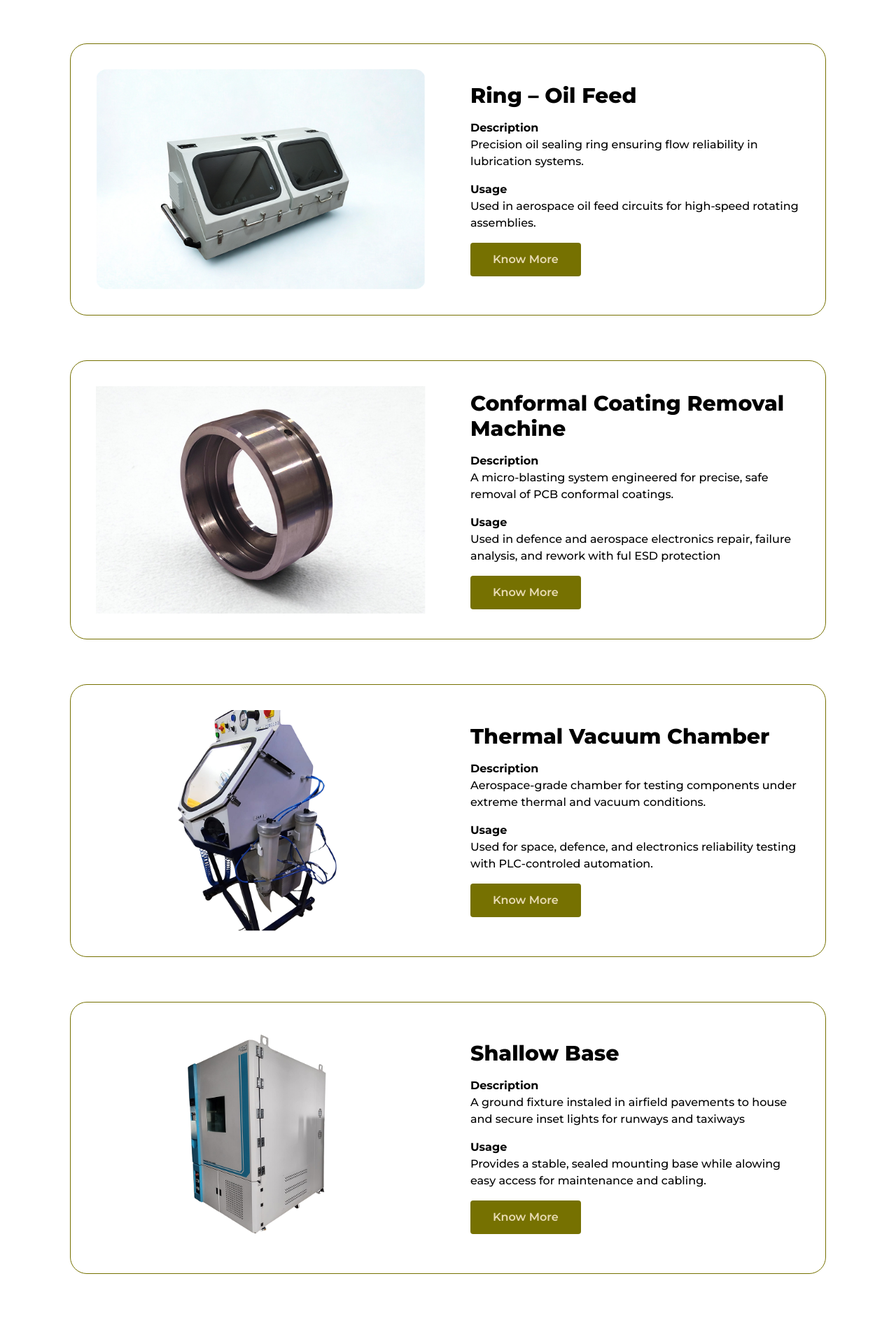
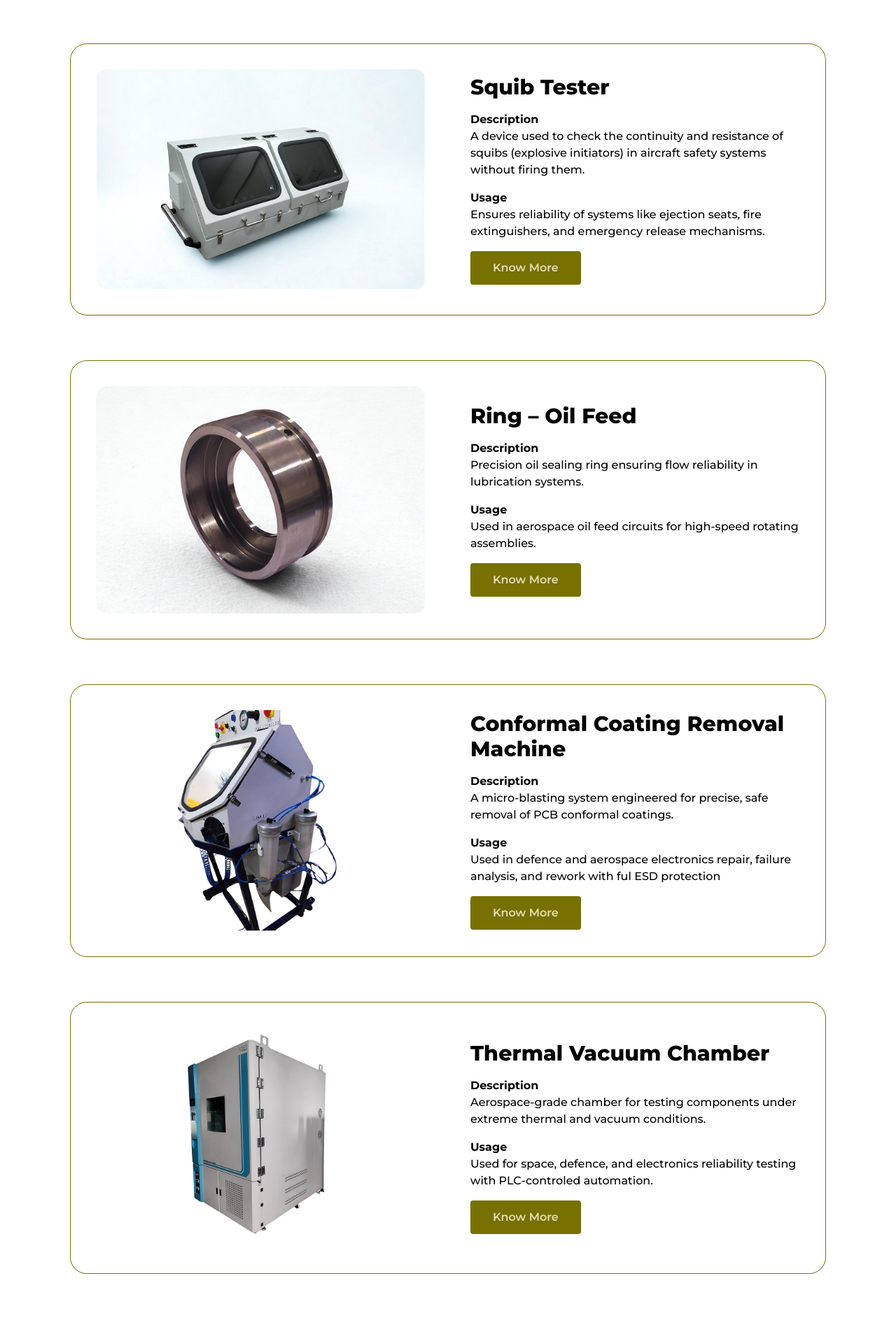
Before and after one commit to Wasiquekh/jetsys, a Next.js app: page /solutions/indegenization/indegenization-equipments in a window 1280 px wide. Shown: the part 936-2840 px from the top of the page at 70% size. Built offline with nearby package versions, Linux system fonts and the light colour scheme.

Commit message:
working...

```diff
--- a/src/app/solutions/indegenization/indegenization-equipments/page.tsx
+++ b/src/app/solutions/indegenization/indegenization-equipments/page.tsx
@@ -76,6 +76,33 @@ const page = () => {
               />
             </div>
             <div>
+              <h2 className=" font-extrabold text-3xl mb-4">Squib Tester</h2>
+              <p className=" font-medium text-base mb-4">
+                <strong> Description</strong> <br />A device used to check the
+                continuity and resistance of squibs (explosive initiators) in
+                aircraft safety systems without firing them.
+              </p>
+              <p className="font-medium text-base mb-4">
+                <strong> Usage</strong> <br />
+                Ensures reliability of systems like ejection seats, fire
+                extinguishers, and emergency release mechanisms.
+              </p>
+              <button className=" bg-primary text-[#E9DCB4] py-3 px-8 text-base font-semibold rounded hover:bg-[#5f5b00] transition ">
+                Know More
+              </button>
+            </div>
+          </div>
+          <div className=" border border-primary rounded-3xl grid grid-cols-2 items-center gap-16 p-9 mb-16">
+            <div>
+              <Image
+                src="/images/Ring – Oil Feed.png"
+                width={1000}
+                height={1000}
+                alt="Picture of the author"
+                className=" rounded-2xl"
+              />
+            </div>
+            <div>
               <h2 className=" font-extrabold text-3xl mb-4">Ring – Oil Feed</h2>
               <p className=" font-medium text-base mb-4">
                 <strong> Description</strong> <br />
@@ -95,7 +122,7 @@ const page = () => {
           <div className=" border border-primary rounded-3xl grid grid-cols-2 items-center gap-16 p-9 mb-16">
             <div>
               <Image
-                src="/images/Ring – Oil Feed.png"
+                src="/images/Conformal Coating Removal Machine.png"
                 width={1000}
                 height={1000}
                 alt="Picture of the author"
@@ -122,7 +149,7 @@ const page = () => {
           <div className=" border border-primary rounded-3xl grid grid-cols-2 items-center gap-16 p-9 mb-16">
             <div>
               <Image
-                src="/images/Conformal Coating Removal Machine.png"
+                src="/images/Thermal Vacuum Chamber.png"
                 width={1000}
                 height={1000}
                 alt="Picture of the author"
@@ -147,32 +174,6 @@ const page = () => {
               </button>
             </div>
           </div>
-          <div className=" border border-primary rounded-3xl grid grid-cols-2 items-center gap-16 p-9 mb-16">
-            <div>
-              <Image
-                src="/images/Thermal Vacuum Chamber.png"
-                width={1000}
-                height={1000}
-                alt="Picture of the author"
-              />
-            </div>
-            <div>
-              <h2 className=" font-extrabold text-3xl mb-4">Shallow Base</h2>
-              <p className=" font-medium text-base mb-4">
-                <strong> Description</strong> <br />A ground fixture instaled in
-                airfield pavements to house and secure inset lights for runways
-                and taxiways
-              </p>
-              <p className="font-medium text-base mb-4">
-                <strong> Usage</strong> <br />
-                Provides a stable, sealed mounting base while alowing easy
-                access for maintenance and cabling.
-              </p>
-              <button className=" bg-primary text-[#E9DCB4] py-3 px-8 text-base font-semibold rounded hover:bg-[#5f5b00] transition ">
-                Know More
-              </button>
-            </div>
-          </div>
         </div>
       </section>
       <Footer />
--- a/src/app/solutions/page.tsx
+++ b/src/app/solutions/page.tsx
@@ -67,90 +67,6 @@ const page = () => {
         </div>
       </section>
       <SolutionAnimate />
-      <section>
-        <div className="container">
-          {/* ⬇️ Added `items-stretch` to make all cards equal height */}
-          <div className="grid grid-cols-3 gap-5 items-stretch">
-            {/* Card 1 */}
-            {/* ⬇️ Added `h-full flex flex-col` to enable button alignment */}
-            <div className="shadow-[0px_4px_11.1px_0px_#00000040] rounded-2xl p-5 h-full flex flex-col">
-              <Image
-                src="/images/Indegenization.png"
-                width={500}
-                height={500}
-                alt="Picture of the author"
-                className="mb-5 rounded-2xl"
-              />
-              <h2 className="font-bold text-2xl mb-5">Indegenization</h2>
-              <p className="font-bold text-sm mb-5">
-                Precision Beyond Expectations
-              </p>
-              <p className="font-normal text-sm mb-5">
-                Our aviation equipment portfolio is engineered to deliver high
-                performance, meeting rigorous industry standards. Explore how
-                our products optimize operational excellence in aviation.
-              </p>
-              {/* ⬇️ Added `mt-auto` to push button to bottom */}
-              <button className="bg-primary px-8 py-3 rounded mb-5 mt-auto hover:bg-[#5f5b00] transition">
-                <span className="text-[#E9DCB4] font-semibold text-base">
-                  Explore Now
-                </span>
-              </button>
-            </div>
-
-            {/* Card 2 */}
-            <div className="shadow-[0px_4px_11.1px_0px_#00000040] rounded-2xl p-5 h-full flex flex-col">
-              <Image
-                src="/images/Testing & Maintenance.png"
-                width={500}
-                height={500}
-                alt="Picture of the author"
-                className="mb-5"
-              />
-              <h2 className="font-bold text-2xl mb-5">
-                Testing & Maintenance{" "}
-              </h2>
-              <p className="font-bold text-sm mb-5">
-                Ensuring Operational Continuity
-              </p>
-              <p className="font-normal text-sm mb-5">
-                Our comprehensive range of runway spares ensures seamless
-                operations, enabling uninterrupted performance for your fleet.
-              </p>
-              <button className="bg-primary px-8 py-3 rounded mb-5 mt-auto hover:bg-[#5f5b00] transition">
-                <span className="text-[#E9DCB4] font-semibold text-base">
-                  Explore Now
-                </span>
-              </button>
-            </div>
-
-            {/* Card 3 */}
-            <div className="shadow-[0px_4px_11.1px_0px_#00000040] rounded-2xl p-5 h-full flex flex-col">
-              <Image
-                src="/images/Aircraft ROH.png"
-                width={500}
-                height={500}
-                alt="Picture of the author"
-                className="mb-5"
-              />
-              <h2 className="font-bold text-2xl mb-5">Aircraft ROH</h2>
-              <p className="font-bold text-sm mb-5">
-                Keeping Fleets Mission-Ready
-              </p>
-              <p className="font-normal text-sm mb-5">
-                Our aircraft spares and systems are built for reliability and
-                precision, ensuring mission readiness and long-term performance
-                for every airborne platform.
-              </p>
-              <button className="bg-primary px-8 py-3 rounded mb-5 mt-auto hover:bg-[#5f5b00] transition">
-                <span className="text-[#E9DCB4] font-semibold text-base">
-                  Explore Now
-                </span>
-              </button>
-            </div>
-          </div>
-        </div>
-      </section>
 
       <Footer />
     </div>
```
Also changed, not shown: src/app/components/SolutionAnimate.tsx (+67 -99 lines).
